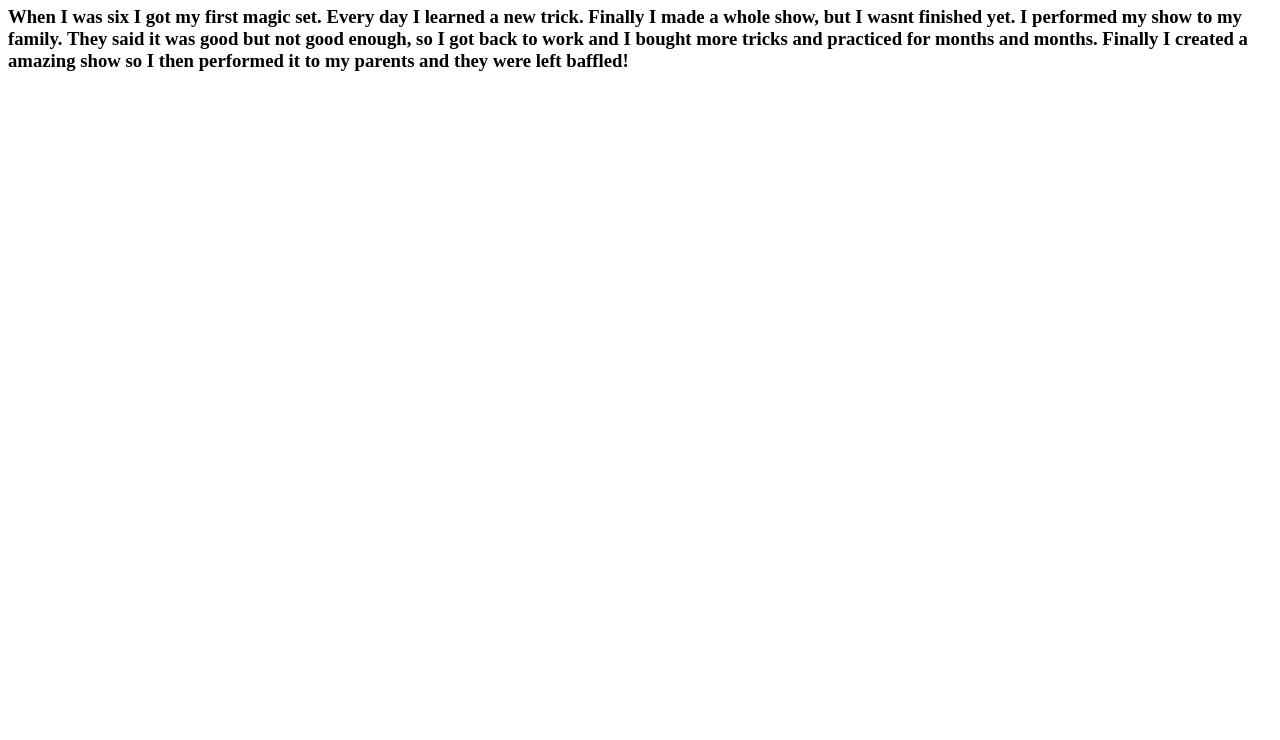
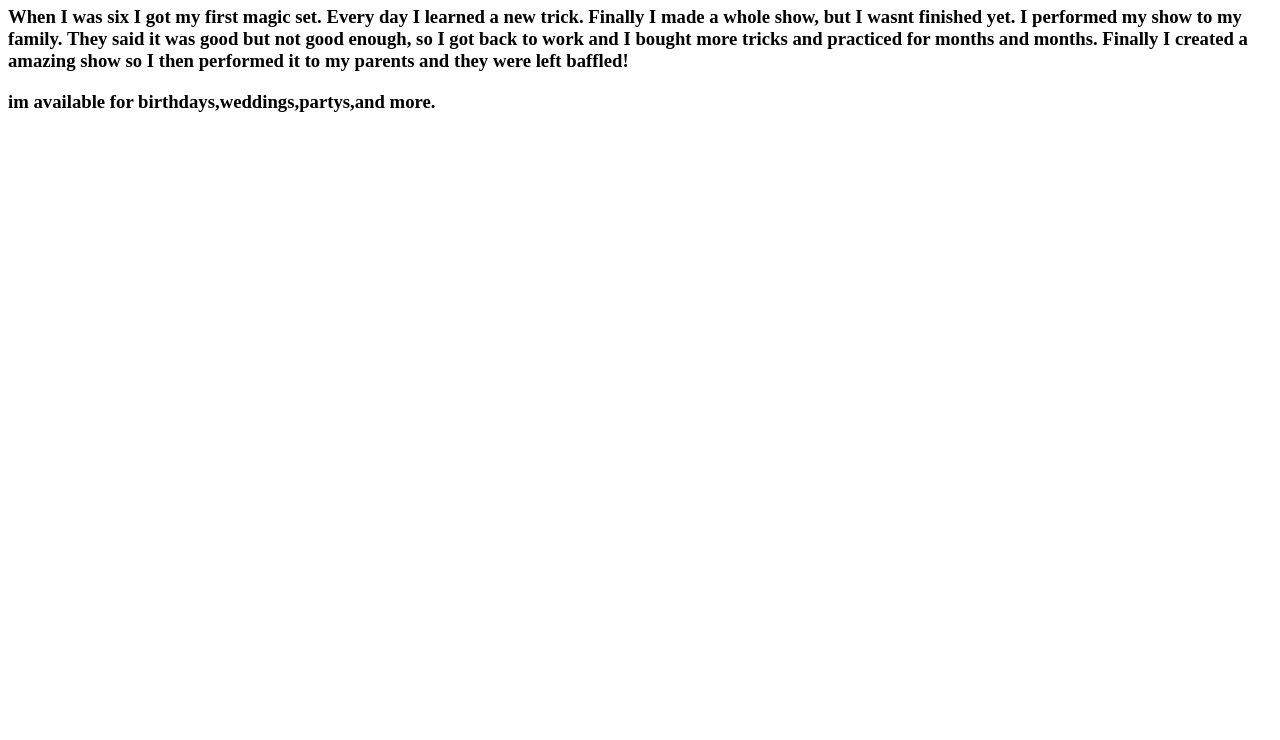
Before and after one commit to Michael-cod/Mhebert22.github.io, a plain HTML site: page index.html in a window 1280 px wide. Shown: the part 60-800 px from the top of the page. Drawn offline with Linux system fonts and the light colour scheme.

Commit message:
Update index.html

```diff
--- a/index.html
+++ b/index.html
@@ -5,3 +5,5 @@ Finally I made a whole show, but I wasnt finished yet. I performed my
 show to my family. They said it was good but not good enough, so I got back to work and
 I bought  more tricks and practiced for months and months. Finally I created a amazing show
 so I then performed it to my parents and they were left baffled! <h3>
+
+im available for birthdays,weddings,partys,and more.
```
